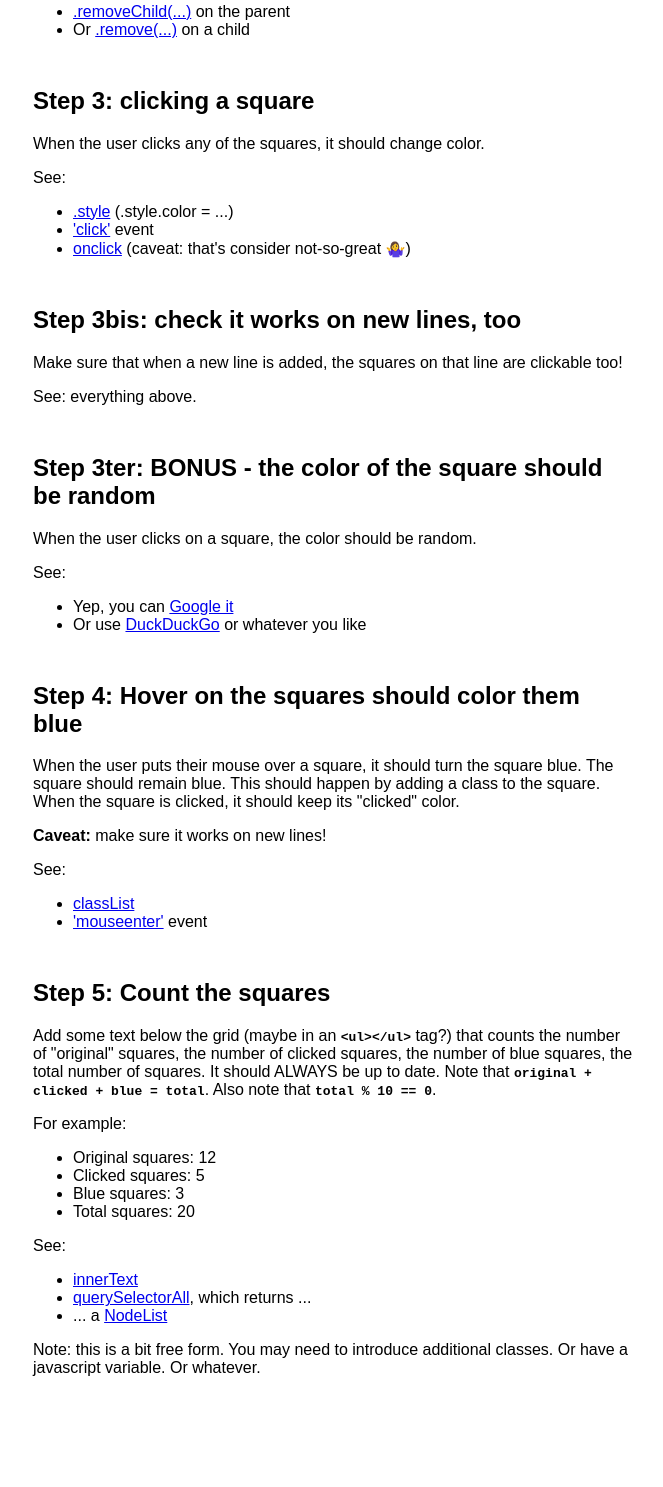
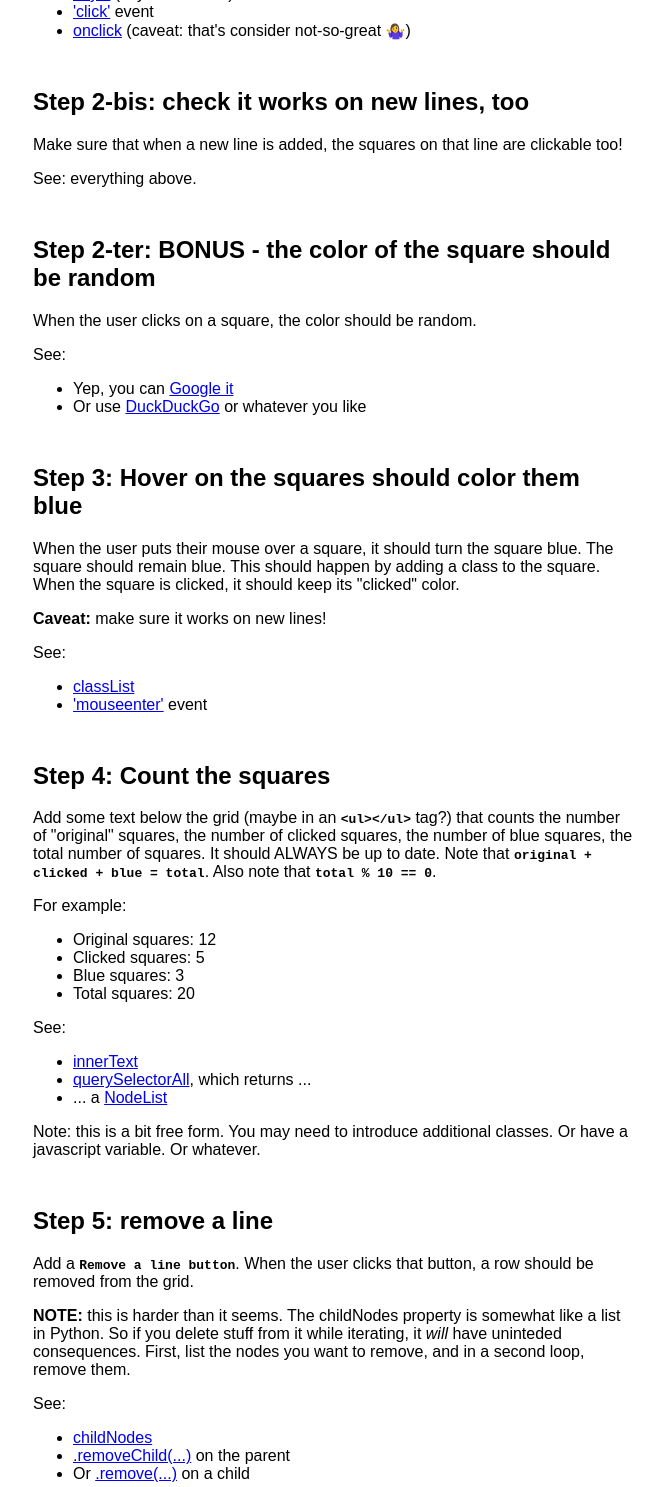
Before and after one commit to Kehrlann/web-grid-js, a plain HTML site: page index.html in a window 1280 px wide. Shown: the part 718-2205 px from the top of the page, without its empty margins (307-970 px from the left). Before the commit the page ends 2119 px from the top, so only its background shows below. Drawn offline with Linux system fonts and the light colour scheme.

Commit message:
move q2 to q5

```diff
--- a/code.js
+++ b/code.js
@@ -1,3 +1,24 @@
-document.addEventListener('DOMContentLoaded', () => {
+document.addEventListener("DOMContentLoaded", () => {
+  // Initial clean up. DO NOT REMOVE.
+  initialCleanup();
+
   // Hey! Pssst! In here ...
 });
+
+/**
+ * Cleans up the document so that the exercise is easier.
+ *
+ * There are some text and comment nodes that are in the initial DOM, it's nice
+ * to clean them up beforehand.
+ */
+function initialCleanup() {
+  const nodesToRemove = [];
+  document.getElementById("grid").childNodes.forEach((node, key) => {
+    if (node.nodeType !== Node.ELEMENT_NODE) {
+      nodesToRemove.push(node);
+    }
+  });
+  for (const node of nodesToRemove) {
+    node.remove();
+  }
+}
--- a/index.html
+++ b/index.html
@@ -64,19 +64,7 @@
             <li><a href="https://developer.mozilla.org/en-US/docs/Web/API/Node/appendChild" target="_">.appendChild(...)</a></li>
           </ul>
         </p>
-        <h2>Step 2: remove a line</h2>
-        <p>
-          Add a <code>Remove a line button</code>. When the user clicks that
-          button, a row should be removed from the grid.
-          </p>
-          <p>
-          See:
-          <ul>
-            <li><a href="https://developer.mozilla.org/en-US/docs/Web/API/Node/removeChild" target="_">.removeChild(...)</a> on the parent</li>
-            <li>Or <a href="https://developer.mozilla.org/en-US/docs/Web/API/Element/remove" target="_">.remove(...)</a> on a child</li>
-          </ul>
-        </p>
-        <h2>Step 3: clicking a square</h2>
+        <h2>Step 2: clicking a square</h2>
         <p>
           When the user clicks any of the squares, it should change color.
         </p>
@@ -88,14 +76,14 @@
             <li><a href="https://www.w3schools.com/jsref/event_onclick.asp" target="_">onclick</a> (caveat: that's consider not-so-great 🤷‍♀️)</li>
           </ul>
         </p>
-        <h2>Step 3bis: check it works on new lines, too</h2>
+        <h2>Step 2-bis: check it works on new lines, too</h2>
         <p>
           Make sure that when a new line is added, the squares on that line are clickable too!
         </p>
         <p>
           See: everything above.
         </p>
-        <h2>Step 3ter: BONUS - the color of the square should be random</h2>
+        <h2>Step 2-ter: BONUS - the color of the square should be random</h2>
         <p>
           When the user clicks on a square, the color should be random.
         </p>
@@ -106,7 +94,7 @@
             <li>Or use <a href="https://duckduckgo.com/?q=javascript+random+color" target="_">DuckDuckGo</a> or whatever you like</li>
           </ul>
         </p>
-        <h2>Step 4: Hover on the squares should color them blue</h2>
+        <h2>Step 3: Hover on the squares should color them blue</h2>
         <p>
           When the user puts their mouse over a square, it should turn the square blue. The square should remain blue.
           This should happen by adding a class to the square. When the square is clicked, it should keep its "clicked" color.
@@ -121,7 +109,7 @@
             <li><a href="https://developer.mozilla.org/en-US/docs/Web/API/Element/mouseenter_event" target="_">'mouseenter'</a> event</li>
           </ul>
         </p>
-        <h2>Step 5: Count the squares</h2>
+        <h2>Step 4: Count the squares</h2>
         <p>
           Add some text below the grid (maybe in an <code>&lt;ul&gt;&lt;/ul&gt;</code> tag?) that counts the number of "original" squares,
           the number of clicked squares, the number of blue squares, the total number of squares. It should ALWAYS be up to date.
@@ -147,6 +135,25 @@
         <p>
           Note: this is a bit free form. You may need to introduce additional classes. Or have a javascript variable. Or whatever.
         </p>
+        <h2>Step 5: remove a line</h2>
+        <p>
+          Add a <code>Remove a line button</code>. When the user clicks that
+          button, a row should be removed from the grid.
+        </p>
+        <p>
+          <b>NOTE:</b> this is harder than it seems. The childNodes property is somewhat like a list in Python. So if you
+          delete stuff from it while iterating, it <i>will</i> have uninteded consequences.
+          First, list the nodes you want to remove, and in a second loop, remove them.
+        </p>
+        <p>
+          See:
+          <ul>
+            <li><a href="https://developer.mozilla.org/en-US/docs/Web/API/Node/childNodes" target="_">childNodes</a></li>
+            <li><a href="https://developer.mozilla.org/en-US/docs/Web/API/Node/removeChild" target="_">.removeChild(...)</a> on the parent</li>
+            <li>Or <a href="https://developer.mozilla.org/en-US/docs/Web/API/Element/remove" target="_">.remove(...)</a> on a child</li>
+          </ul>
+        </p>
+
       </div>
     </div>
   </body>
```
